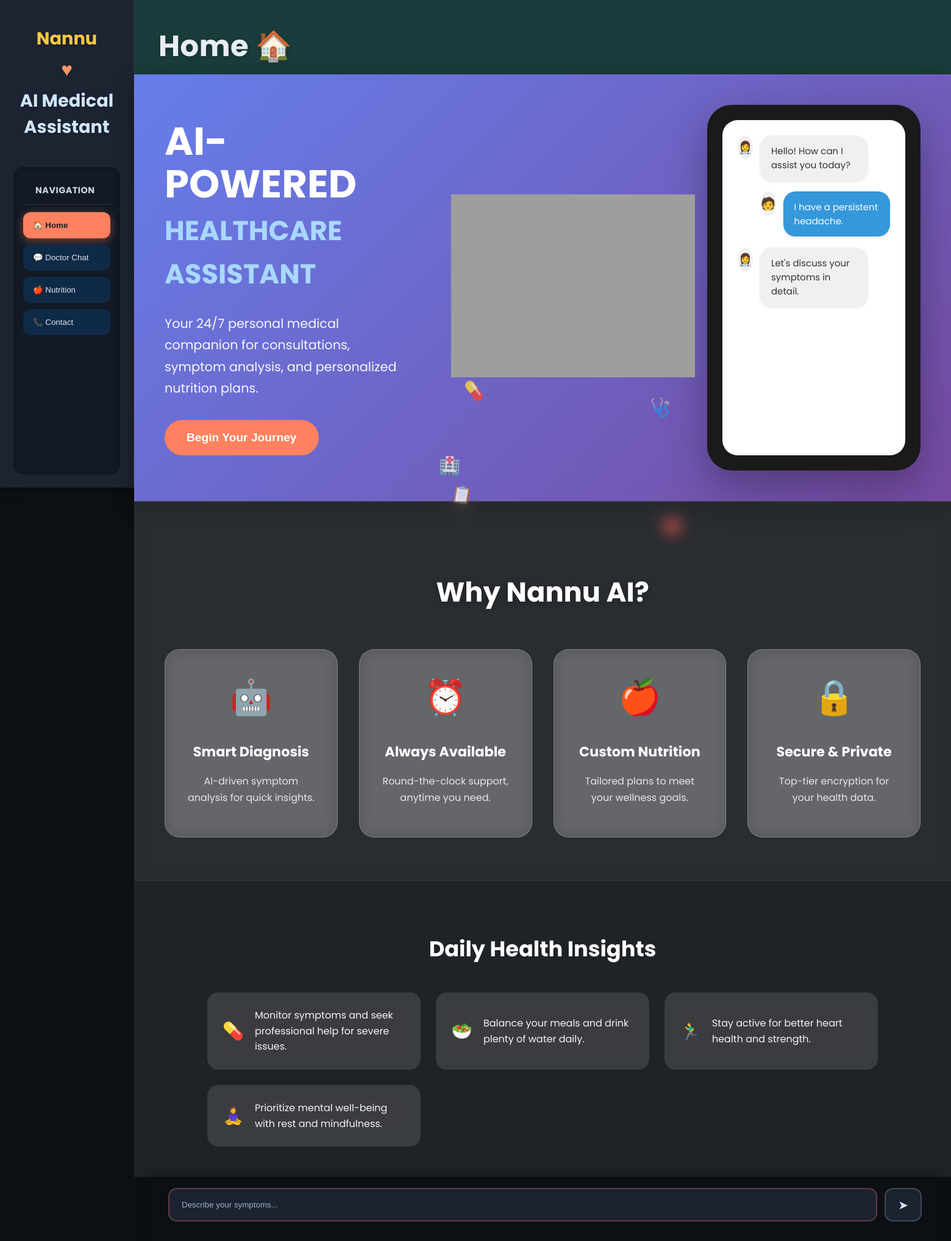
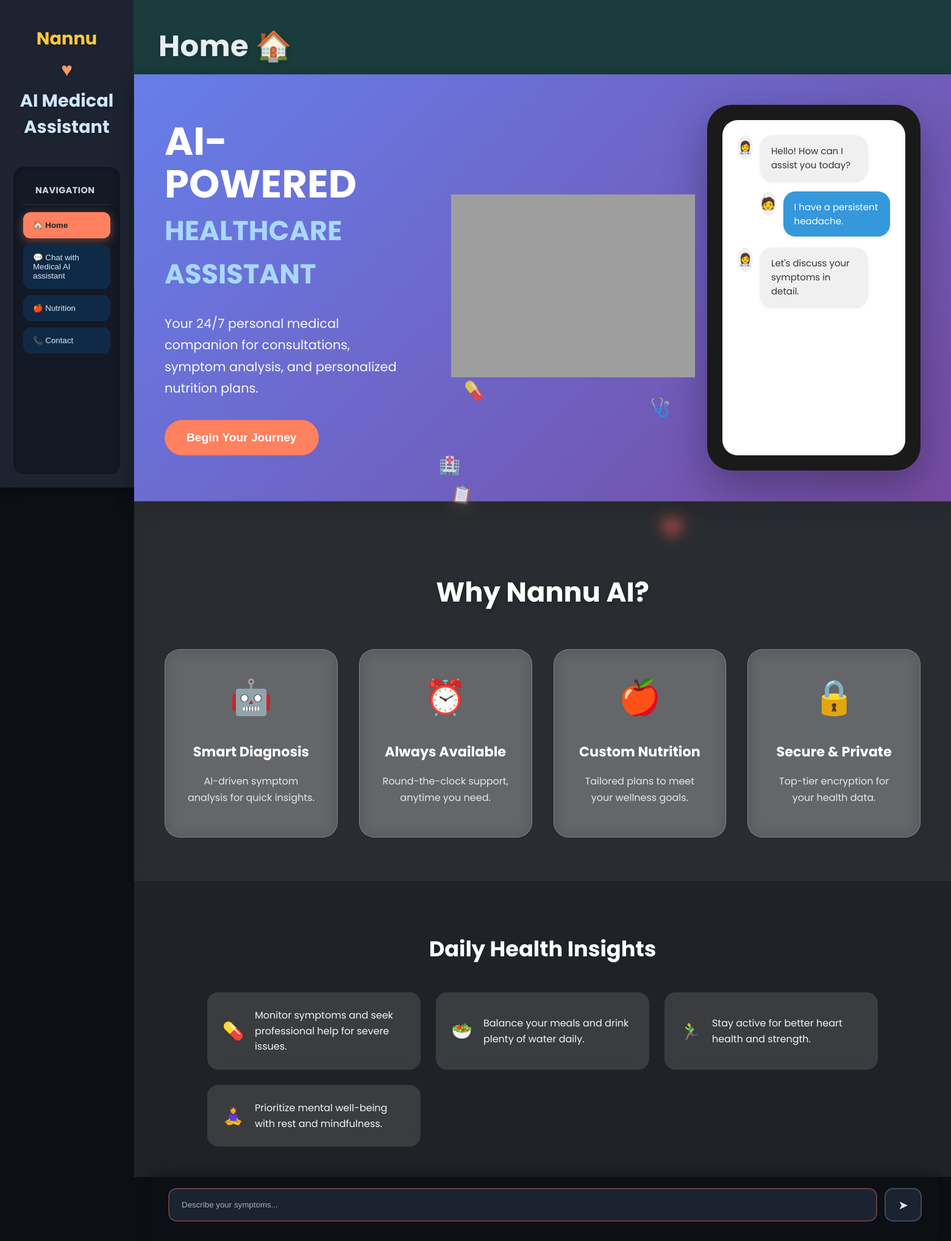
Before and after one commit to Nannu22-nr/smart-medical-ai-assitant-, a Flask app: page / in a window 1560 px wide. Shown: the whole page at 61% size. Run offline with Flask 3, Linux system fonts and the light colour scheme; grey boxes are pictures that could not be loaded.

Commit message:
smart medical ai chatbot

```diff
--- a/templates/index.html
+++ b/templates/index.html
@@ -20,7 +20,7 @@
       <nav class="nav">
         <div class="nav-title">Navigation</div>
         <button class="nav-item active" onclick="showSection('home')" aria-label="Home Section">🏠 Home</button>
-        <button class="nav-item" onclick="showSection('chat')" aria-label="Doctor Chat Section">💬 Doctor Chat</button>
+        <button class="nav-item" onclick="showSection('chat')" aria-label="Medical AI Chat Section">💬 Chat with Medical AI assistant</button>
         <button class="nav-item" onclick="showSection('nutrition')" aria-label="Nutrition Planner Section">🍎 Nutrition</button>
         <button class="nav-item" onclick="showSection('contact')" aria-label="Contact Section">📞 Contact</button>
       </nav>
@@ -56,7 +56,7 @@
                 <div class="phone-frame">
                   <div class="phone-screen">
                     <div class="demo-chat">
-                      <div class="demo-bubble doctor">
+                      <div class="demo-bubble Medical AI assistant">
                         <div class="demo-avatar">👩‍⚕️</div>
                         <div class="demo-message">Hello! How can I assist you today?</div>
                       </div>
@@ -64,7 +64,7 @@
                         <div class="demo-message">I have a persistent headache.</div>
                         <div class="demo-avatar">🧑</div>
                       </div>
-                      <div class="demo-bubble doctor">
+                      <div class="demo-bubble Medical AI assistant">
                         <div class="demo-avatar">👩‍⚕️</div>
                         <div class="demo-message">Let's discuss your symptoms in detail.</div>
                       </div>
@@ -199,7 +199,7 @@
       contactSection.style.display = section === 'contact' ? 'block' : 'none';
 
       pageTitle.textContent = section === 'home' ? 'Home 🏠' :
-                              section === 'chat' ? 'Doctor Chat 👩‍⚕️' :
+                              section === 'chat' ? 'Chat with Medical AI assistant 👩‍⚕️' :
                               section === 'nutrition' ? 'Nutrition Planner 🍎' :
                               'Contact 📞';
 
```
